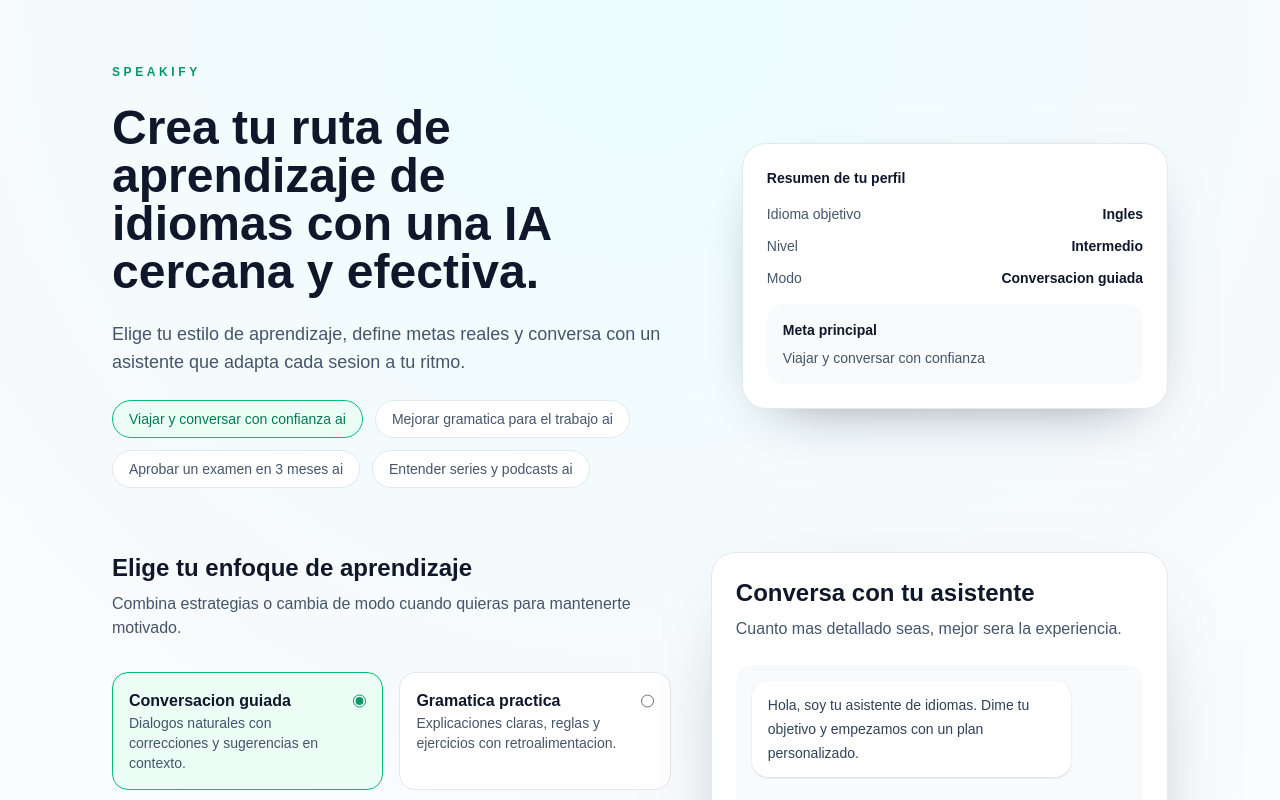
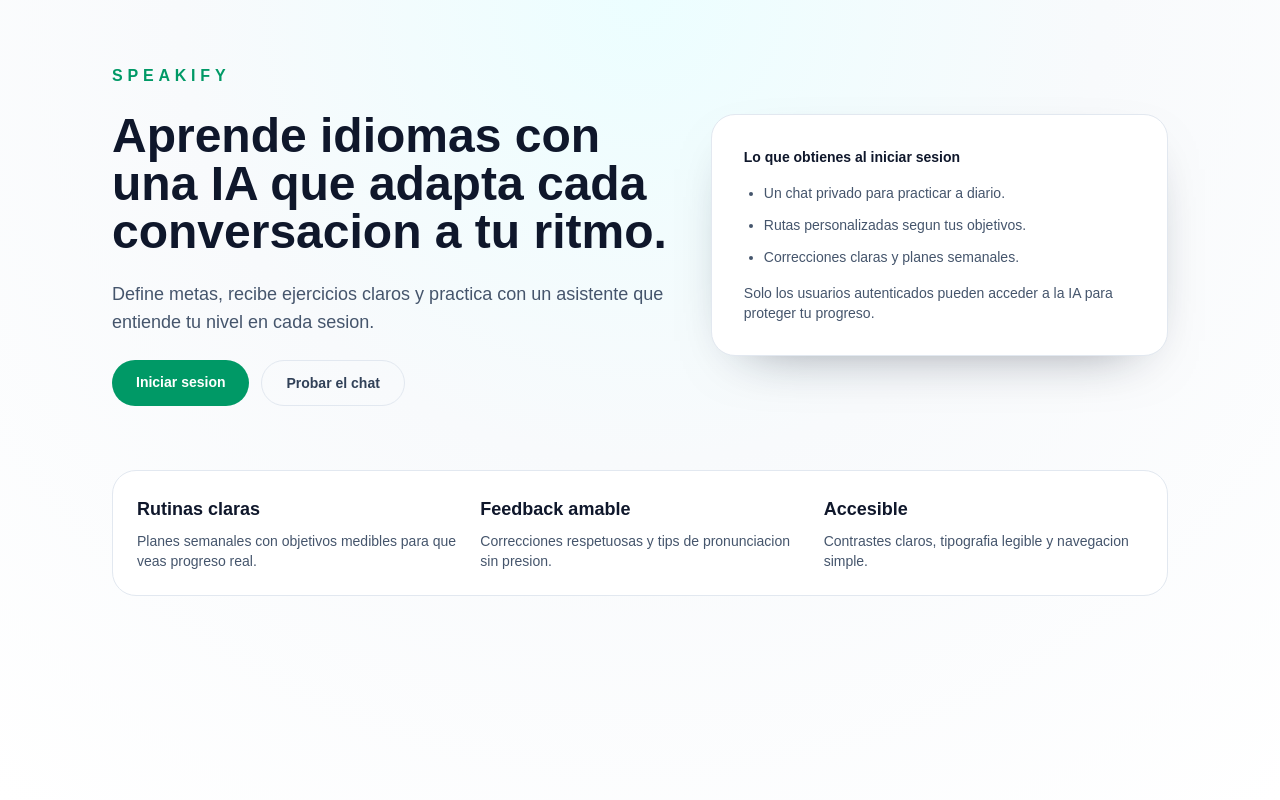
Before and after one commit to Camilo-Suarez98/speakify, a Next.js app: page / in a window 1280 px wide. Shown: the top 800 px of the page. Built offline with nearby package versions, Linux system fonts and the light colour scheme.

Commit message:
feat: update the main page to include login and use of chat just for logged users

```diff
--- a/src/app/page.tsx
+++ b/src/app/page.tsx
@@ -1,36 +1,57 @@
-import type { Metadata } from "next";
-import LearningAssistant from "@/components/learning-assistant";
-
-export const metadata: Metadata = {
-  title: "Speakify | Asistente de aprendizaje de idiomas",
-  description:
-    "Crea una ruta personalizada para aprender idiomas con una IA que adapta conversaciones, gramatica y ejercicios a tu nivel.",
-  keywords: [
-    "aprendizaje de idiomas",
-    "asistente de idiomas",
-    "IA educativa",
-    "practicar conversacion",
-    "gramatica",
-  ],
-  openGraph: {
-    title: "Speakify | Asistente de aprendizaje de idiomas",
-    description:
-      "Personaliza tu aprendizaje con conversaciones y ejercicios guiados por IA.",
-    type: "website",
-  },
-  twitter: {
-    card: "summary_large_image",
-    title: "Speakify | Asistente de aprendizaje de idiomas",
-    description:
-      "Personaliza tu aprendizaje con conversaciones y ejercicios guiados por IA.",
-  },
-};
+import FeatureGrid from "@/components/assistant/feature-grid";
+import Link from "next/link";
 
 export default function Home() {
   return (
     <div className="min-h-screen bg-[radial-gradient(circle_at_top,#ecfeff,#f8fafc_45%,#ffffff)] text-slate-900">
-      <main className="min-h-screen">
-        <LearningAssistant />
+      <main className="mx-auto flex min-h-screen w-full max-w-6xl flex-col gap-16 px-6 pb-24 pt-16 lg:px-12">
+        <header className="grid gap-10 lg:grid-cols-[1.1fr_0.9fr] lg:items-center">
+          <div className="flex flex-col gap-6">
+            <p className="text-base font-semibold uppercase tracking-[0.3em] text-emerald-600">
+              Speakify
+            </p>
+            <h1 className="text-balance text-4xl font-semibold text-slate-900 sm:text-5xl">
+              Aprende idiomas con una IA que adapta cada conversacion a tu
+              ritmo.
+            </h1>
+            <p className="text-lg text-slate-600">
+              Define metas, recibe ejercicios claros y practica con un
+              asistente que entiende tu nivel en cada sesion.
+            </p>
+            <div className="flex flex-wrap gap-3">
+              <Link
+                href="/login"
+                className="rounded-full bg-emerald-600 px-6 py-3 text-sm font-semibold text-white transition hover:bg-emerald-700 focus-visible:outline focus-visible:outline-offset-2 focus-visible:outline-emerald-500"
+              >
+                Iniciar sesion
+              </Link>
+              <Link
+                href="/login"
+                className="rounded-full border border-slate-200 px-6 py-3 text-sm font-semibold text-slate-700 transition hover:border-emerald-300 hover:text-emerald-700 focus-visible:outline focus-visible:outline-offset-2 focus-visible:outline-emerald-500"
+              >
+                Probar el chat
+              </Link>
+            </div>
+          </div>
+          <div className="rounded-3xl border border-slate-200 bg-white p-8 shadow-[0_20px_60px_-35px_rgba(15,23,42,0.6)]">
+            <div className="flex flex-col gap-4 text-sm text-slate-600">
+              <p className="text-sm font-semibold text-slate-900">
+                Lo que obtienes al iniciar sesion
+              </p>
+              <ul className="flex list-disc flex-col gap-3 pl-5">
+                <li>Un chat privado para practicar a diario.</li>
+                <li>Rutas personalizadas segun tus objetivos.</li>
+                <li>Correcciones claras y planes semanales.</li>
+              </ul>
+              <p>
+                Solo los usuarios autenticados pueden acceder a la IA para
+                proteger tu progreso.
+              </p>
+            </div>
+          </div>
+        </header>
+
+        <FeatureGrid />
       </main>
     </div>
   );
```
